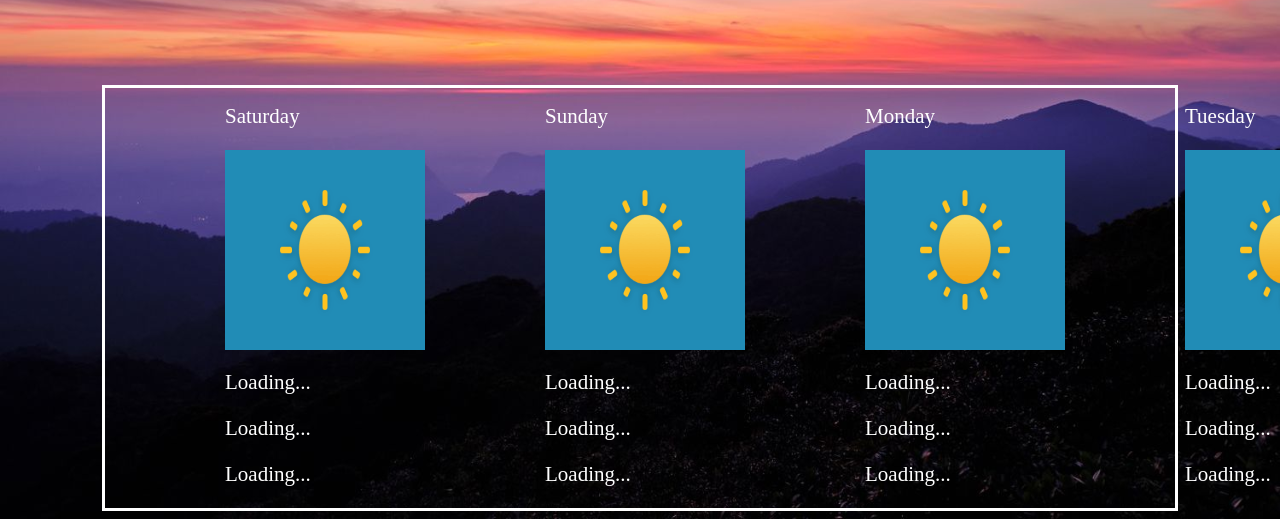
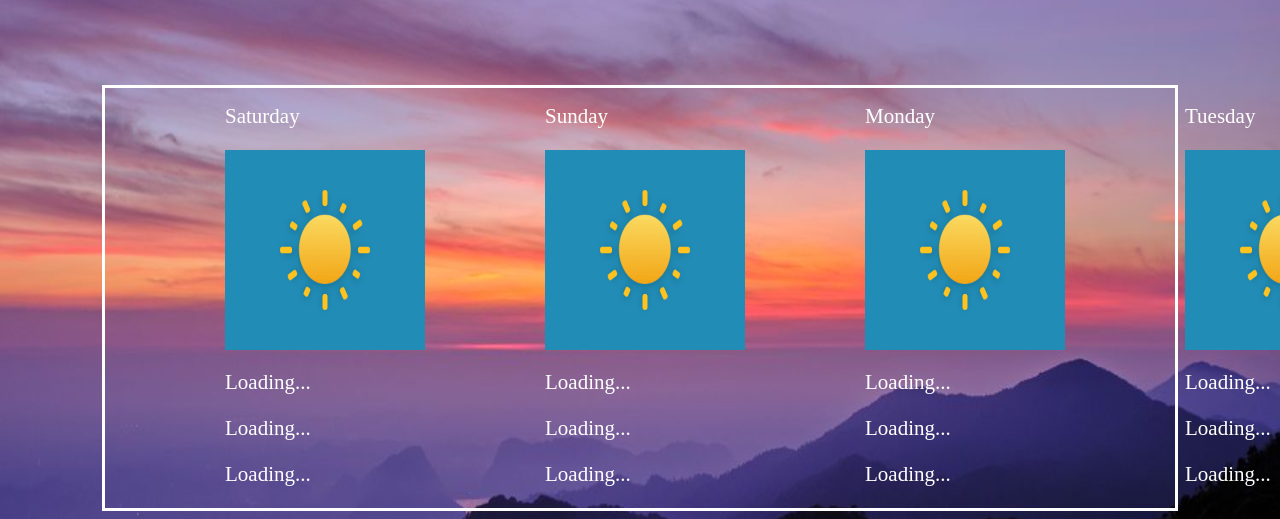
Before and after one commit to sukhdev47/weatherForecast, a plain HTML site: page index.html in a window 1280 px wide. Shown: the part 420-939 px from the top of the page. Drawn offline with Linux system fonts and the light colour scheme.

Commit message:
Update style.css

```diff
--- a/style.css
+++ b/style.css
@@ -94,7 +94,7 @@ p{
 
 body{
     background-image: url('y.jpeg');
-    background-size: 100% 100% ;
+    background-size: 100% 150% ;
     color: white;
     padding: 0;
 }
```
